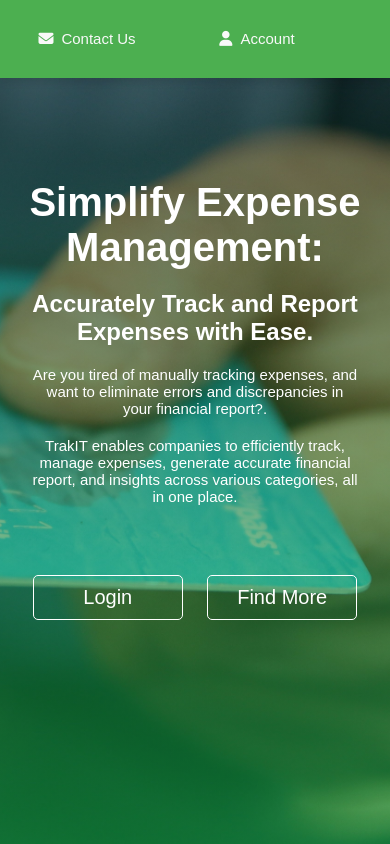
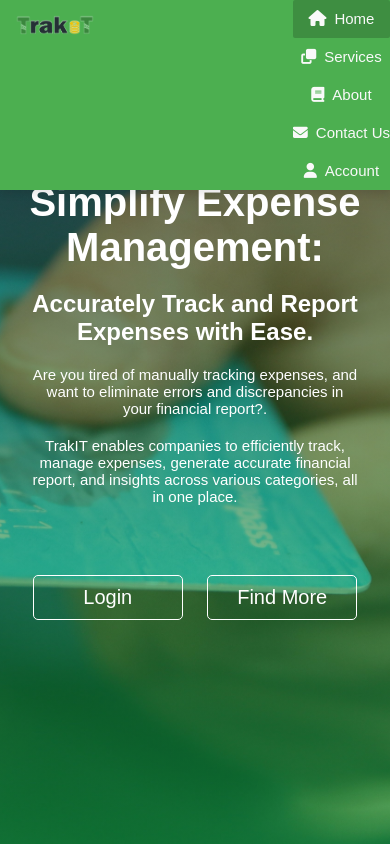
Before and after one commit to Ossai6/TrakIT_Project, a plain HTML site: page frontend/index.html in a window 390 px wide. Shown: the top 844 px of the page. Drawn offline with Linux system fonts and the light colour scheme.

Commit message:
My new changes

```diff
--- a/frontend/index.html
+++ b/frontend/index.html
@@ -9,6 +9,9 @@
 </head>
 <body>
     <div class="nav-bar">
+        <div class="logo-1">
+            <a href="#"><img src="./img/Logo-refined.png" alt=""></a>
+        </div>
             <ul>
                 <li class="active"><i class="fa fa-home"></i><a href="#">Home</a></li>
                 <li><a href="#"><i class="fa fa-clone"></i>Services</a></li>
@@ -98,8 +101,7 @@
         <div class="container">
             <div class="row">
                 <div class="footer-logo">
-                    <h1>TrakIT Logo</h1>
-                    <img src="" alt="">
+                    <img src="./img/Logo-refined.png" class="logo" alt="logo">
                 </div>
                 <div class="footer-col">
                     <h4>TrakIT Co.</h4>
--- a/frontend/style.css
+++ b/frontend/style.css
@@ -99,6 +99,22 @@ body {
     font-size: 15px;
     font-weight: 150;
 }
+.nav-bar .logo-1 {
+    position: relative;
+    float: left;
+    align-items: center;
+    margin-left: 4rem;
+    padding: 15px;
+}
+.nav-bar .logo-1 img {
+    max-width: 150px;
+    height: auto;
+    transition: all 0.3s ease;
+}
+.nav-bar .logo-1 img:hover {
+    cursor: pointer;
+    transform: scale(1.1);
+}
 .nav-bar .fa {
     margin-right: 8px;
 }
@@ -170,7 +186,7 @@ body {
     align-items: center;
 }
 .features {
-    flex-basis: 50%;
+    flex-basis: 40%;
 }
 .features-img {
     flex-basis: 50%;
@@ -207,6 +223,7 @@ body {
 }
 
 @media screen and (max-width: 768px) {
+
     .feature-row h1 {
         font-size: 40px;
     }
@@ -230,6 +247,15 @@ body {
     max-width: 1170px;
     margin: auto;
 }
+.footer-logo .logo {
+    margin-right: auto;
+    max-width: 150px;
+    transition: all 0.3s ease;
+}
+.footer-logo .logo:hover {
+    cursor: pointer;
+    transform: scale(1.1);
+}
 ul {
     list-style: none;
 }
@@ -242,8 +268,9 @@ ul {
     padding: 70px 0;
 }
 .footer-col {
-    width: 26%;
-    padding: 0 3rem;
+    width: 25%;
+    padding-left: 3rem;
+    float: right;
 }
 .footer-col ul li {
     margin-bottom: 10px;
@@ -313,6 +340,23 @@ button:hover {
     transform: scale(1.2);
 }
 @media (max-width: 992px) {
+    .nav-bar ul {
+        display: block;
+        text-align: center;
+        margin-right: 0;
+    }
+    .nav-bar ul li {
+        width: 100%;
+        margin: 0;
+        padding: 10px 0;
+    }
+    .nav-bar .logo-1 {
+        margin-left: 0;
+        text-align: center;
+    }
+    .nav-bar .logo-1 img {
+        max-width: 100px;
+    }
     .footer-col {
         width: 48%;
         padding: 0 2rem;
@@ -339,6 +383,19 @@ button:hover {
 }
 
 @media (max-width: 768px) {
+    .nav-bar ul {
+        display: block;
+    }
+    .nav-bar ul li {
+        width: 100%;
+    }
+    .nav-bar .logo-1 {
+        margin-left: 0;
+        text-align: center;
+    }
+    .nav-bar .logo-1 img {
+        max-width: 80px;
+    }
     .footer-col {
         width: 100%;
         padding: 0 1rem;
```
Also changed, not shown: frontend/img/Logo-refined.png (added), frontend/img/Project logo.png (added).
